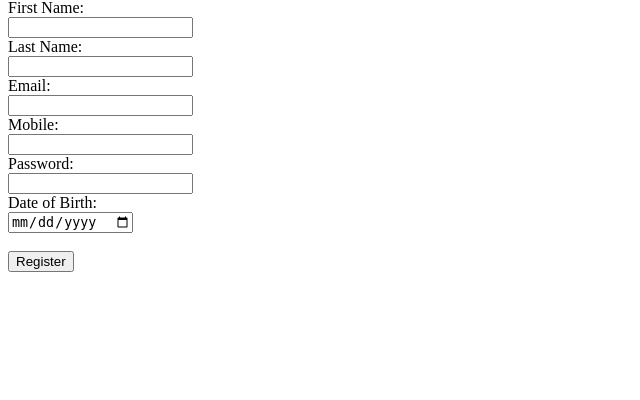
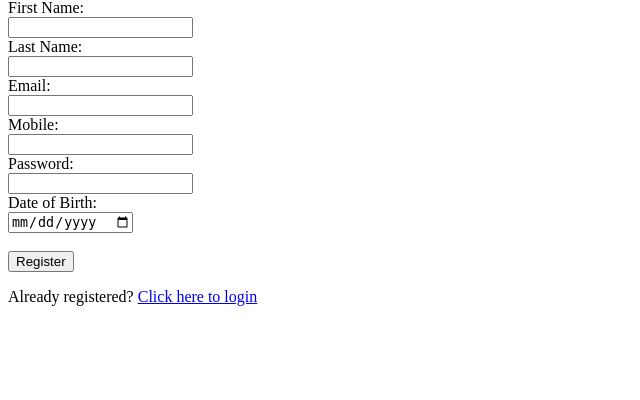
Before and after one commit to Neha20072007/php-app, a PHP site: page /register.php in a window 1280 px wide. Shown: the part 68-468 px from the top of the page, without its empty margins (0-640 px from the left). Run offline with PHP 8.4, Linux system fonts and the light colour scheme.

Commit message:
Added maneurability betwwen login and register pages

```diff
--- a/app/public/login.php
+++ b/app/public/login.php
@@ -61,6 +61,9 @@
         <input type="submit" value="Login">
     </form>
 
+    <!-- Section for redirecting to registration page -->
+    <p>Not registered yet? <a href="../public/register.php">Click here to register</a></p>
+
     <!-- Toast Notification -->
     <div id="toast" class="toast">You have successfully registered!</div>
 
--- a/app/public/register.php
+++ b/app/public/register.php
@@ -26,5 +26,8 @@
 
         <input type="submit" value="Register">
     </form>
+
+    <!-- Section for redirecting to login page -->
+    <p>Already registered? <a href="../public/login.php">Click here to login</a></p>
 </body>
 </html>
```
